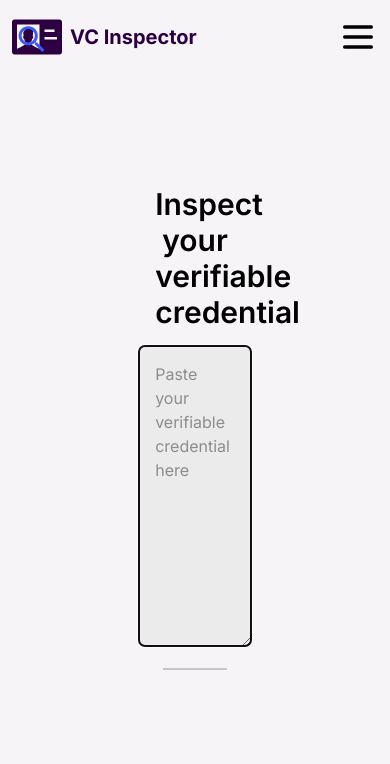
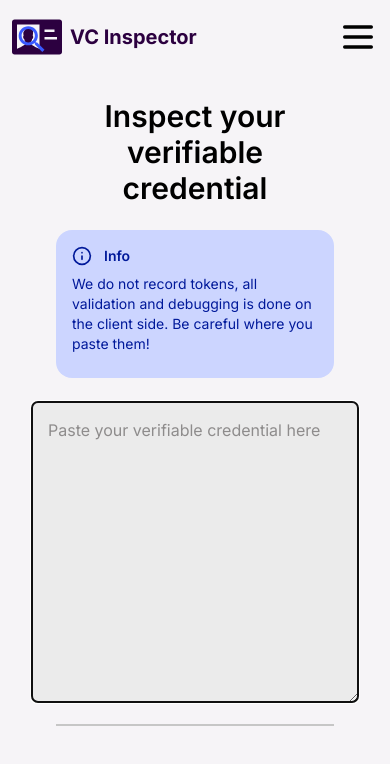
Before and after one commit to kantega/vc-inspector, a Next.js app: page / in a window 390 px wide. Shown: the top 764 px of the page. Built offline with nearby package versions, Linux system fonts and the light colour scheme.

Commit message:
add infobox

```diff
--- a/src/app/(pages)/page.tsx
+++ b/src/app/(pages)/page.tsx
@@ -2,7 +2,7 @@ import InspectionPage from '@/components/vc-inspection/InspectionPage';
 
 export default function Home() {
   return (
-    <main className="flex min-h-screen w-full flex-col items-center p-24">
+    <main className="flex min-h-screen w-full flex-col items-center sm:p-24">
       <InspectionPage />
     </main>
   );
--- a/src/app/components/vc-inspection/InspectionPage.tsx
+++ b/src/app/components/vc-inspection/InspectionPage.tsx
@@ -6,6 +6,7 @@ import { Button } from '@/components/shadcn/button';
 import ParsedCredentialInfo from './ParsedCredentialInfo';
 import { cn } from '@/utils/styling';
 import { FileType } from 'lucide-react';
+import InformationBox from '../notices/InfoBox';
 
 export default function InspectionPage() {
   const [value, setValue] = useState('');
@@ -32,7 +33,7 @@ export default function InspectionPage() {
   return (
     <div
       className={cn(
-        'flex min-h-screen w-5/6 flex-col items-center gap-5 transition-all duration-200',
+        'flex min-h-screen w-full flex-col items-center gap-5 transition-all duration-200 sm:w-5/6',
         onceSuccessfullyParsed && '-mt-20',
       )}
     >
@@ -46,7 +47,13 @@ export default function InspectionPage() {
             </span>
           </div>
         ) : (
-          <h1 className="m-4 text-3xl font-semibold">Inspect your verifiable credential</h1>
+          <div className="m-6 flex flex-col gap-6">
+            <h1 className="text-3xl font-semibold">Inspect your verifiable credential</h1>
+            <InformationBox messageType="neutral" title="Info" className="text-left">
+              We do not record tokens, all validation and debugging is done on the client side. Be careful where you
+              paste them!
+            </InformationBox>
+          </div>
         )}
         <div className="w-full">
           <MinimizingTextArea
```
